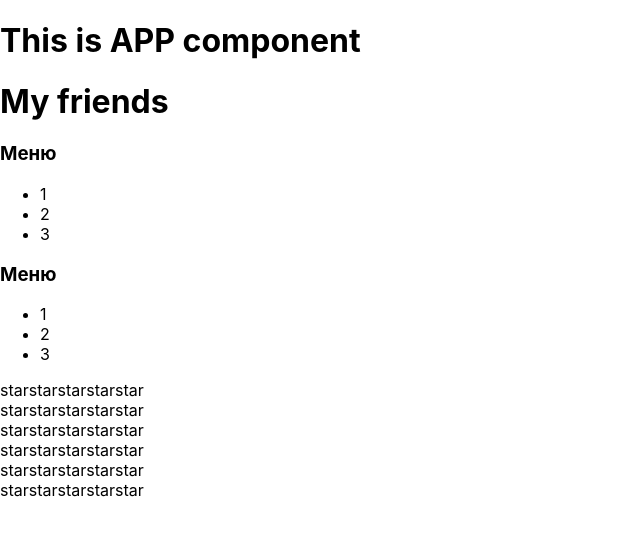
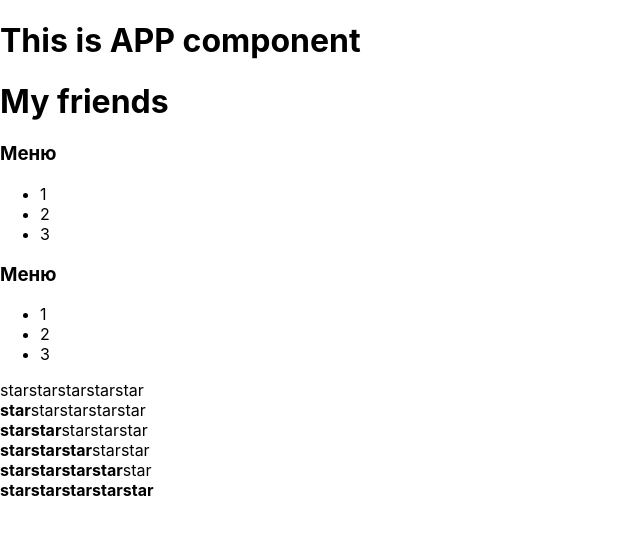
Before and after one commit to VlLabkovich/react-kabzda-kak-podrobno, a React (Create React App) app: page / in a window 1280 px wide. Shown: the top 536 px of the page, without its empty margins (0-640 px from the left). Built offline with nearby package versions, Linux system fonts and the light colour scheme.

Commit message:
feat: add new components

```diff
--- a/src/components/Rating/Rating.tsx
+++ b/src/components/Rating/Rating.tsx
@@ -1,23 +1,89 @@
 import React from "react"
 
-export function Rating() {
+type RatingPropsType = {
+    value: number
+}
+
+export function Rating(props: RatingPropsType) {
+    debugger
     console.log("Rating rendering")
+    if (props.value === 1) {
+        return (
+            <div>
+                <Star selected={true}/>
+                <Star selected={false}/>
+                <Star selected={false}/>
+                <Star selected={false}/>
+                <Star selected={false}/>
+            </div>
+        );
+    }
+    if (props.value === 2) {
+        return (
+            <div>
+                <Star selected={true}/>
+                <Star selected={true}/>
+                <Star selected={false}/>
+                <Star selected={false}/>
+                <Star selected={false}/>
+            </div>
+        );
+    }
+    if (props.value === 3) {
+        return (
+            <div>
+                <Star selected={true}/>
+                <Star selected={true}/>
+                <Star selected={true}/>
+                <Star selected={false}/>
+                <Star selected={false}/>
+            </div>
+        );
+    }
+    if (props.value === 4) {
+        return (
+            <div>
+                <Star selected={true}/>
+                <Star selected={true}/>
+                <Star selected={true}/>
+                <Star selected={true}/>
+                <Star selected={false}/>
+            </div>
+        );
+    }
+    if (props.value === 5) {
+        return (
+            <div>
+                <Star selected={true}/>
+                <Star selected={true}/>
+                <Star selected={true}/>
+                <Star selected={true}/>
+                <Star selected={true}/>
+            </div>
+        );
+    }
     return (
         <div>
-            <Star />
-            <Star />
-            <Star />
-            <Star />
-            <Star />
+            <Star selected={false}/>
+            <Star selected={false}/>
+            <Star selected={false}/>
+            <Star selected={false}/>
+            <Star selected={false}/>
         </div>
-    )
+    );
 }
 
-function Star() {
+type StarPropsType = {
+    selected: boolean
+}
+
+function Star(props: StarPropsType) {
     console.log("Star rendering")
-    return (
-        <span>star</span>
-    )
+    if (props.selected === true) {
+        return <span><b>star</b></span>
+    } else {
+        return <span>star</span>
+    }
 }
 
 //   export default Rating
```
